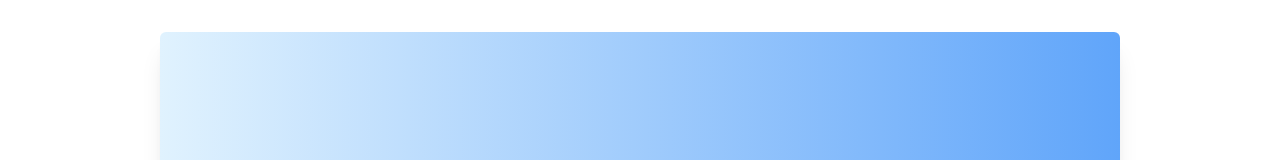
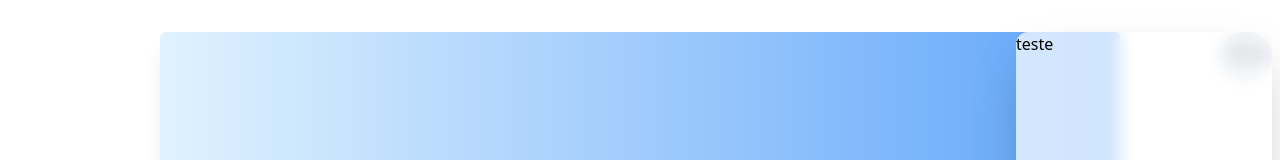
Before and after one commit to rafaapcode/newsPortal, a React (Create React App) app in the folder news_app/: page / in a window 1280 px wide. Shown: the top 160 px of the page. Built offline with nearby package versions, Linux system fonts and the light colour scheme.

Commit message:
Side bar

```diff
--- a/news_app/src/Header/Header.jsx
+++ b/news_app/src/Header/Header.jsx
@@ -1,10 +1,10 @@
 import React, { useContext, useMemo, useState } from 'react';
 import { motion } from 'framer-motion';
 import { Input, Button, Dropdown, Text } from '@nextui-org/react';
+import { newsContext } from '../NewsContext'
 import Acronymn from './Acronymn';
-import { newsContext } from '../NewsContext'
+import Events from './GetValues';
 import './Header.css';
-import Events from './GetValues';
 
 export default function Header() {
 
@@ -65,7 +65,6 @@ export default function Header() {
             >
                 Search for a News
             </Text>
-
             <motion.div className='w-full h-1/5 mx-auto flex justify-evenly text-center flex-wrap'>
                 <motion.div id='inputHeaderSubject' className='w-2/5 ml-5'
                     initial={{ opacity: 0, scale: 0.8 }}
--- a/news_app/src/Main.jsx
+++ b/news_app/src/Main.jsx
@@ -1,12 +1,14 @@
 import React from 'react';
 import Header from './Header/Header';
 import Cards from './Cards/Card';
+import ButtonSideBar from './Sidebar/ButtonSidebar'
 import { NewsProvider } from './NewsContext';
 
 export default function Main(props) {
     return (
         <div className='w-full h-screen'>
             <NewsProvider>
+                <ButtonSideBar></ButtonSideBar>
                 <Header></Header>
                 <Cards></Cards>
             </NewsProvider>
--- /dev/null
+++ b/news_app/src/Sidebar/ButtonSidebar.jsx
@@ -0,0 +1,26 @@
+import React, { useState } from 'react';
+import { motion } from 'framer-motion';
+import SideBar from './Sidebar';
+
+export default function ButtonSideBar() {
+    const [click, setClick] = useState(false);
+
+
+
+    return (
+        <div className='w-[20%] h-[75%] absolute right-0 top-6 p-2 flex justify-end'>
+            <SideBar></SideBar>
+            <motion.div
+                onClick={() => {
+                    setClick(true);
+                    console.log(click);
+                }}
+                initial={{ opacity: 0, y: '-100vh' }}
+                animate={{ opacity: 1, y: 0 }}
+                transition={{ duration: 1.5, type: 'spring' }}
+                className='ml-5 h-12 text-center rounded-full bg-slate-300 p-2 hover:cursor-pointer'>
+                <h1>teste</h1>
+            </motion.div>
+        </div>
+    )
+}
--- /dev/null
+++ b/news_app/src/Sidebar/Sidebar.jsx
@@ -0,0 +1,9 @@
+import React from 'react';
+
+export default function SideBar(){
+    return (
+        <div className='bg-white/70 flex flex-col rounded-l-xl shadow-2xl backdrop-blur h-full w-full absolute z-10'>
+            <h1>teste</h1>
+        </div>
+    )
+}
```
